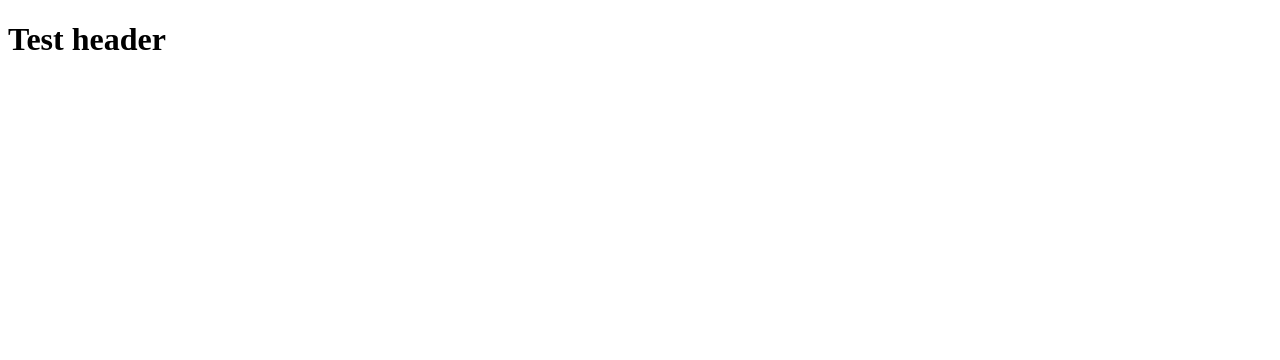
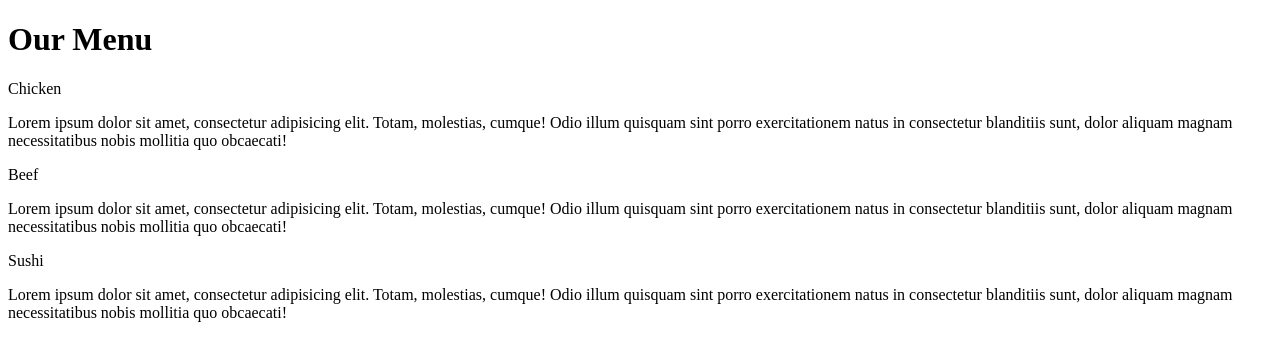
Before and after one commit to YKut77/test-repository, a plain HTML site: page module2-solution/index.html in a window 1280 px wide. Drawn offline with Linux system fonts and the light colour scheme.

Commit message:
Update index.html

```diff
--- a/module2-solution/index.html
+++ b/module2-solution/index.html
@@ -1,10 +1,42 @@
 <!DOCTYPE html>
 <html>
 <head>
-    <meta charset="UTF-8" />
-    <title>Test title</title>
+<meta charset="utf-8">
+<meta name="viewport" content="width=device-width, initial-scale=1">
+<link rel="stylesheet" href="css/styles.css">
+<title>module2-solution</title>
 </head>
+
+
+
 <body>
-    <h1>Test header</h1>
+<h1>Our Menu</h1>
+
+<div class="row">
+
+  <div class="col-lg-1 col-md-2 col-sd-1">
+    <div id="box">
+      <p id="p1">Chicken</p>
+      <p id="text">Lorem ipsum dolor sit amet, consectetur adipisicing elit. Totam, molestias, cumque! Odio illum quisquam sint porro exercitationem natus in consectetur blanditiis sunt, dolor aliquam magnam necessitatibus nobis mollitia quo obcaecati!</p>
+    </div>
+  </div>
+
+  <div class="col-lg-1 col-md-2 col-sd-1">
+    <div id="box">
+      <p id="p2">Beef</p>
+      <p id="text">Lorem ipsum dolor sit amet, consectetur adipisicing elit. Totam, molestias, cumque! Odio illum quisquam sint porro exercitationem natus in consectetur blanditiis sunt, dolor aliquam magnam necessitatibus nobis mollitia quo obcaecati!</p>
+    </div>
+  </div>
+
+  <div class="col-lg-1 col-md-3 col-sd-1">
+    <div id="box">
+      <p id="p3">Sushi</p>
+      <p id="text">Lorem ipsum dolor sit amet, consectetur adipisicing elit. Totam, molestias, cumque! Odio illum quisquam sint porro exercitationem natus in consectetur blanditiis sunt, dolor aliquam magnam necessitatibus nobis mollitia quo obcaecati!</p>
+    </div>
+  </div>
+
+</div>
+
+
 </body>
 </html>
```
